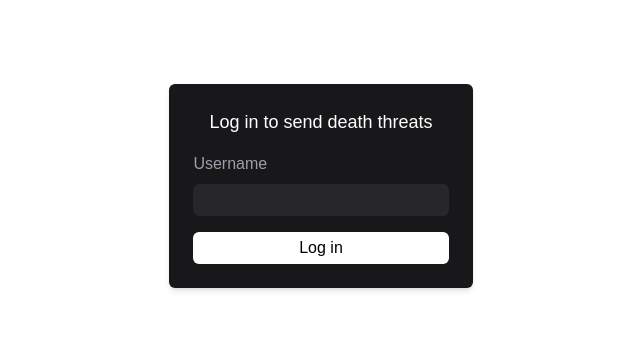
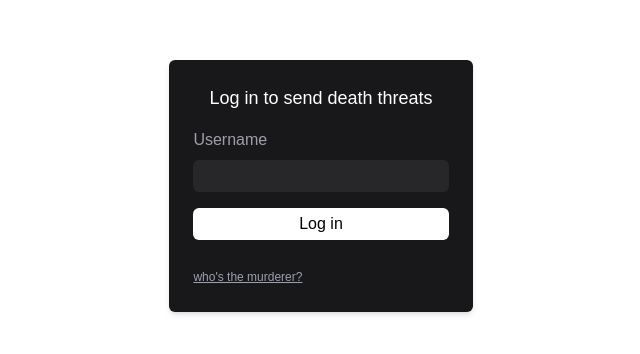
Before and after one commit to midnight-potato/deathchat, a Next.js app in the folder frontend/: page / in a window 1280 px wide. Shown: the part 214-568 px from the top of the page, without its empty margins (319-959 px from the left). Built offline with nearby package versions, Linux system fonts and the light colour scheme.

Commit message:
sent leaderboard'

```diff
--- a/frontend/app/page.tsx
+++ b/frontend/app/page.tsx
@@ -1,4 +1,24 @@
+"use client";
+
 export default function Home() {
+  const getMurderer = async () => {
+    let output = "";
+
+    const res = await fetch('/api/users');
+    if (!res.ok) {
+      alert(`an error occured: ${res.status} ${res.statusText}`);
+    }
+
+    const data: {user: string, count: number}[] = await res.json();
+    data.sort((a, b) => b.count - a.count);
+
+    for (const a of data) {
+      output += `${a.user}: ${a.count} threats sent\n`;
+    }
+
+    alert(output);
+  }
+
   return (
     <div className="bg-zinc-1000 min-h-screen flex items-center justify-center">
       <div className="bg-zinc-900 p-6 rounded-md shadow-md">
@@ -10,6 +30,8 @@ export default function Home() {
           </div>
           <input type="submit" className="cursor-pointer bg-white px-4 py-1 rounded-md text-black hover:bg-gray-200 focus:outline-none focus:bg-gray-200" value="Log in"/>
         </form>
+        <br/>
+        <a onClick={() => getMurderer()} className="underline cursor-pointer text-xs text-gray-400">who's the murderer?</a>
       </div>
     </div>
   );
```
